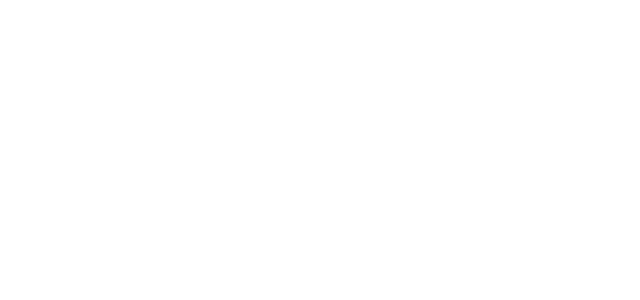
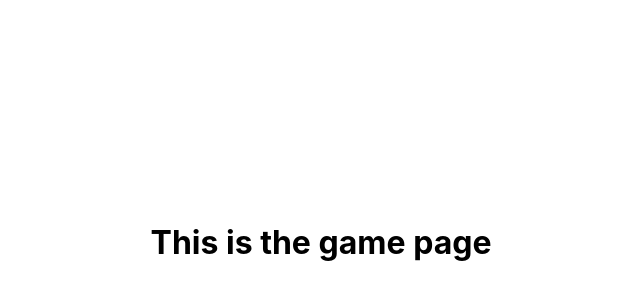
Before and after one commit to michael-j-coyne/trivia-battle, a React (Vite) app: page /game in a window 1280 px wide. Before the commit this address had no page. Shown: the part 158-458 px from the top of the page, without its empty margins (319-959 px from the left). Built offline with nearby package versions, Linux system fonts and the light colour scheme.

Commit message:
Add Game page / route

```diff
--- a/src/App.jsx
+++ b/src/App.jsx
@@ -1,5 +1,6 @@
 import "./App.css";
 import Home from "./pages/Home";
+import Game from "./pages/Game";
 import { BrowserRouter, Routes, Route } from "react-router-dom";
 
 function App() {
@@ -7,6 +8,7 @@ function App() {
     <BrowserRouter>
       <Routes>
         <Route path="/" element={<Home />} />
+        <Route path="/game" element={<Game />} />
       </Routes>
     </BrowserRouter>
   );
--- /dev/null
+++ b/src/pages/Game.jsx
@@ -0,0 +1,7 @@
+export default function Game() {
+  return (
+    <div>
+      <h1>This is the game page</h1>
+    </div>
+  );
+}
```
